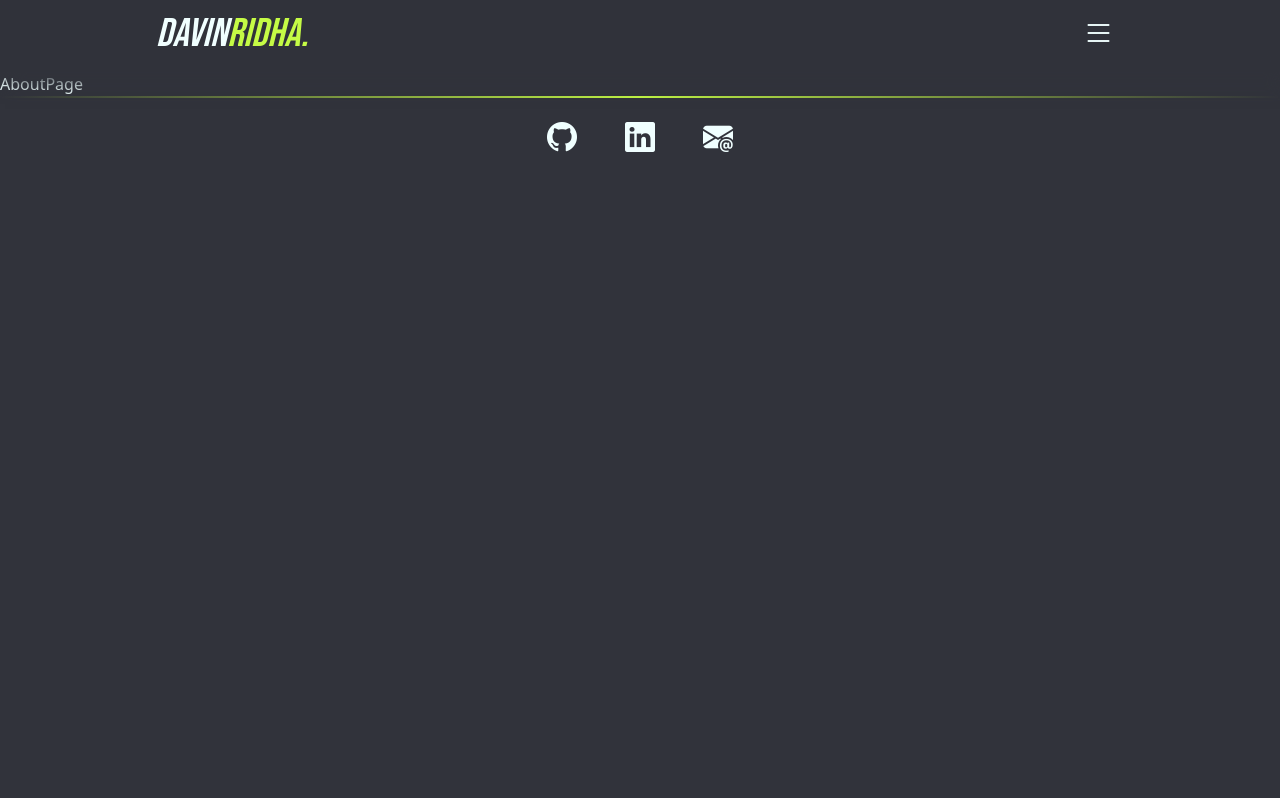
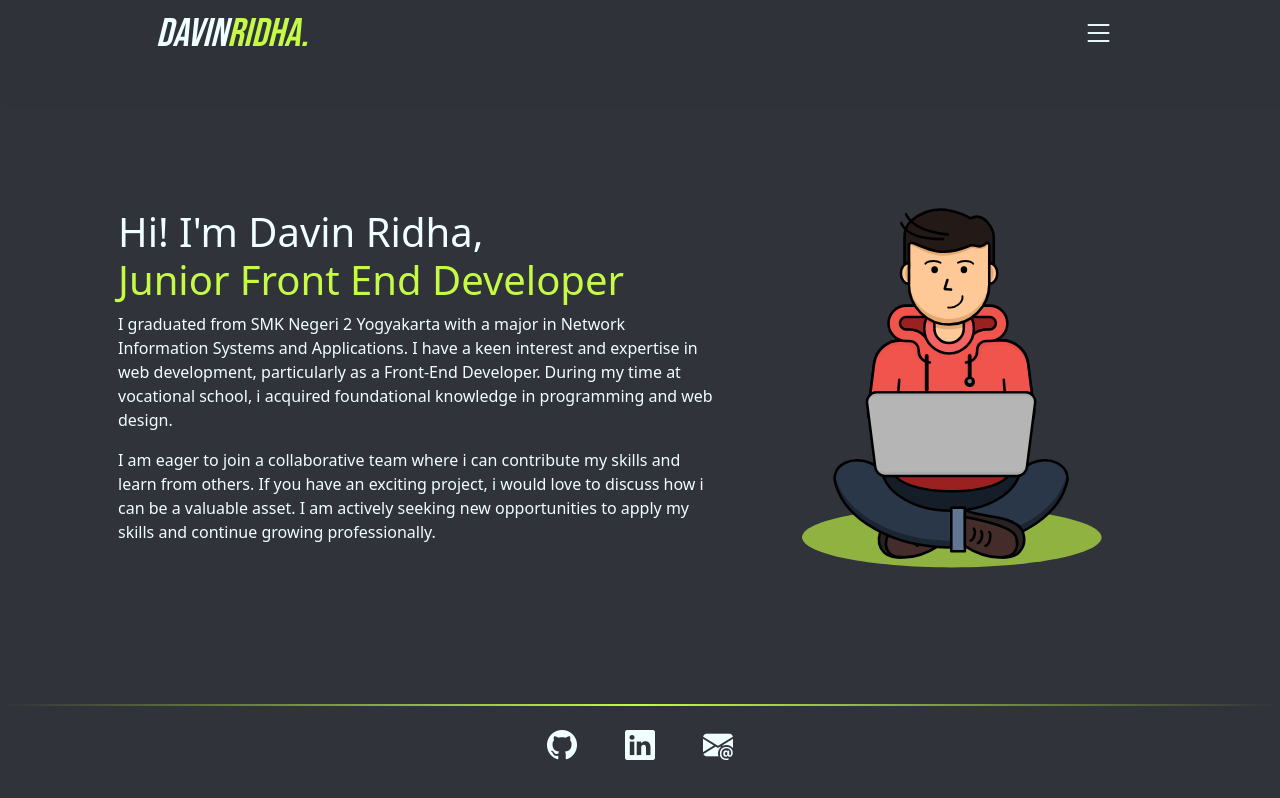
Before and after one commit to davinrdh/my-portfolio, a React (Vite) app: page /about in a window 1280 px wide. Built offline with nearby package versions, Linux system fonts and the light colour scheme; a web font is replaced by a local one.

Commit message:
feat(AboutPage): add about me

```diff
--- /dev/null
+++ b/src/pages/About/AboutPage.scss
@@ -0,0 +1,26 @@
+.about {
+    height: 79vh;
+
+    .container {
+        padding: 0 3rem;
+    }
+
+    .illustration {
+        width: 300px;
+    }
+}
+
+@media screen and (max-width: 768px) {
+    .about {
+        text-align: justify;
+        height: 85vh;
+
+        .container {
+            padding: 1rem;
+        }
+
+        .illustration {
+            width: 200px;
+        }
+    }
+ }
--- a/src/pages/About/AboutPage.tsx
+++ b/src/pages/About/AboutPage.tsx
@@ -1,6 +1,46 @@
+import { Col, Container, Row } from "react-bootstrap";
+import "./AboutPage.scss";
 
 export default function AboutPage() {
   return (
-    <div>AboutPage</div>
-  )
+    <div className="about">
+      <Container className="h-100 d-flex align-items-center h-100">
+        <Row>
+          <Col md={7}>
+                <h1>
+                  Hi! I'm Davin Ridha, <br />
+                  <span className="text-primary">
+                    Junior Front End Developer
+                  </span>
+                </h1>
+                <p>
+                  I graduated from SMK Negeri 2 Yogyakarta with a major in
+                  Network Information Systems and Applications. I have a keen
+                  interest and expertise in web development, particularly as a
+                  Front-End Developer. During my time at vocational school, i
+                  acquired foundational knowledge in programming and web design.
+                </p>
+                <p>
+                  I am eager to join a collaborative team where i can contribute
+                  my skills and learn from others. If you have an exciting
+                  project, i would love to discuss how i can be a valuable
+                  asset. I am actively seeking new opportunities to apply my
+                  skills and continue growing professionally.
+                </p>
+          </Col>
+          <Col md={5}>
+            <div className="d-flex justify-content-center">
+              <div className="illustration">
+                <img
+                  src="/illustration/computerIllustration.svg"
+                  className="img-fluid"
+                  alt=""
+                />
+              </div>
+            </div>
+          </Col>
+        </Row>
+      </Container>
+    </div>
+  );
 }
--- a/src/pages/Home/HomePages.scss
+++ b/src/pages/Home/HomePages.scss
@@ -48,7 +48,7 @@
         &:hover {
             background-color: var(--primary);
             color: var(--secondary);
-            transform: scale(1.03);
+            // transform: scale(1.03);
         }
 
         img {
```
Also changed, not shown: public/illustration/computerIllustration.svg (added).
